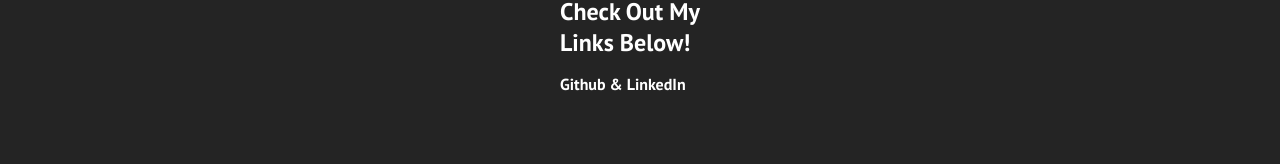
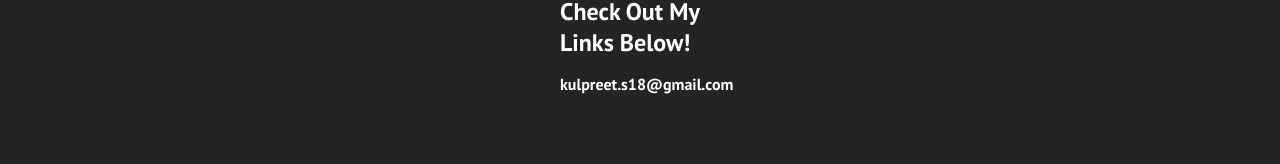
Before and after one commit to ksingh-1/20.-React-Portfolio, a React (Create React App) app: page / in a window 1280 px wide. Shown: the part 2633-2797 px from the top of the page. Built offline with nearby package versions, Linux system fonts and the light colour scheme.

Commit message:
updated to add email in footer

```diff
--- a/src/components/Footer.js
+++ b/src/components/Footer.js
@@ -37,7 +37,7 @@ function Footer() {
           </div> */}
           <div class='footer-link-items'>
             <h2>Check Out My Links Below!</h2>
-            <Link to='/'>Github & LinkedIn</Link>
+            <Link to='/'>kulpreet.s18@gmail.com</Link>
             {/* <Link to='/'>Support</Link>
             <Link to='/'>Destinations</Link>
             <Link to='/'>Sponsorships</Link> */}
```
